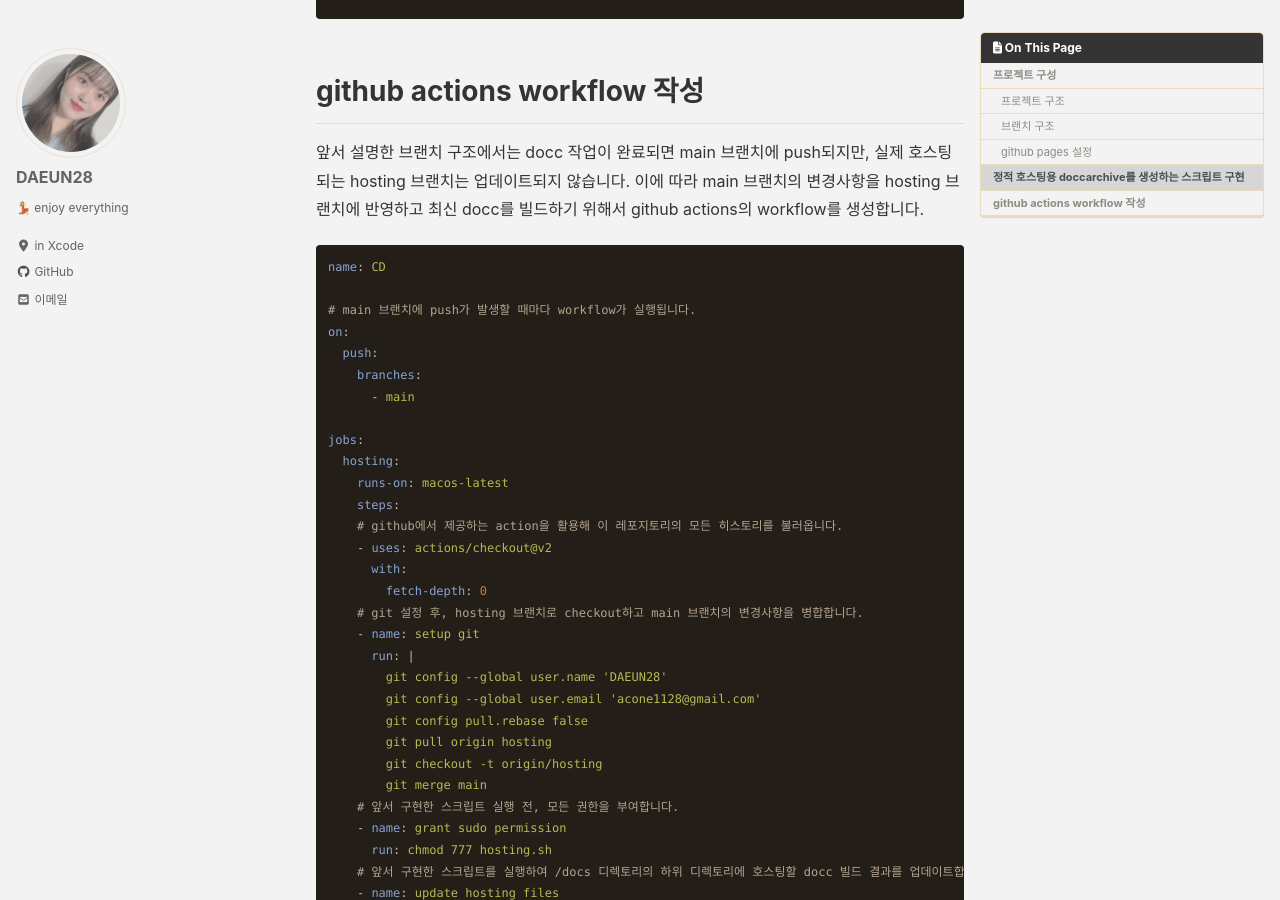
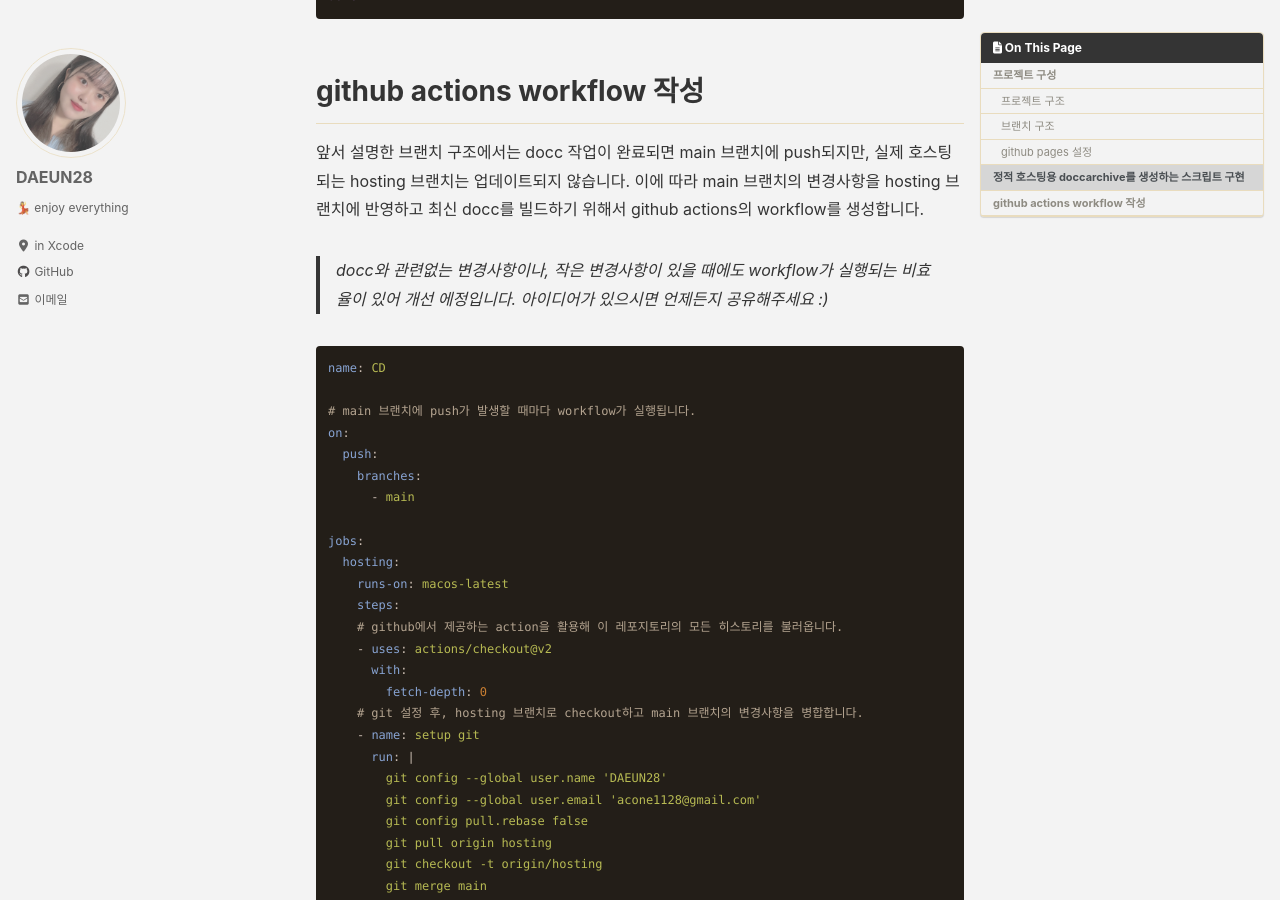
Before and after one commit to DAEUN28/DAEUN28.github.io, a Jekyll site: the page built from _posts/2022-01-22-post32.md, in a window 1280 px wide and 900 px high, scrolled down 2634 px. Built offline with Jekyll 4.4.1, drawn with Linux system fonts in a browser that asks for light colours; cached includes are drawn as plain includes; nearby versions of some CDN libraries; comment, search, counter and statistics services are not loaded.

Commit message:
Update 2022-01-22.post32

````diff
--- a/_posts/2022-01-22-post32.md
+++ b/_posts/2022-01-22-post32.md
@@ -94,6 +94,8 @@ done
 
 앞서 설명한 브랜치 구조에서는 docc 작업이 완료되면 main 브랜치에 push되지만, 실제 호스팅되는 hosting 브랜치는 업데이트되지 않습니다. 이에 따라 main 브랜치의 변경사항을 hosting 브랜치에 반영하고 최신 docc를 빌드하기 위해서 github actions의 workflow를 생성합니다.
 
+> docc와 관련없는 변경사항이나, 작은 변경사항이 있을 때에도 workflow가 실행되는 비효율이 있어 개선 에정입니다. 아이디어가 있으시면 언제든지 공유해주세요 :)
+
 ```yml
 name: CD
 
````
